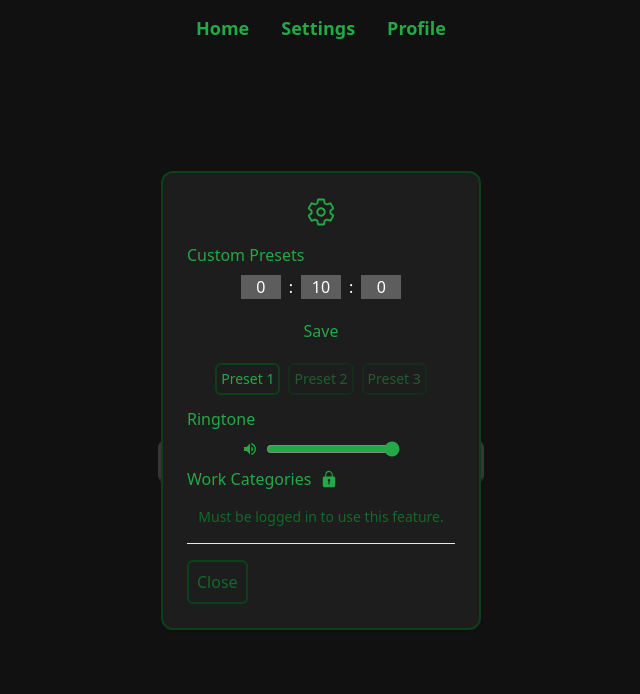
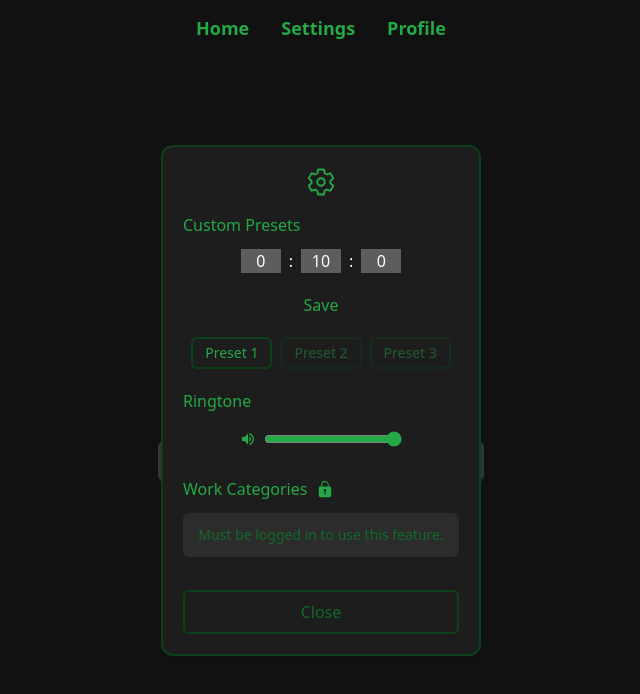
Before and after one commit to cat391/GrindMeter, a React (Vite) app in the folder grindmeter/: page / in a window 1280 px wide. Both pictures are taken after a click on the button "Settings". Shown: the top 694 px of the page, without its empty margins (319-959 px from the left). Built offline with nearby package versions, Linux system fonts and the light colour scheme; no server answers; the database is empty.

Commit message:
Styled category settings

```diff
--- a/grindmeter/src/components/AddCategoryField.jsx
+++ b/grindmeter/src/components/AddCategoryField.jsx
@@ -11,6 +11,7 @@ import {
   doc,
   arrayUnion,
 } from "firebase/firestore";
+import { IoIosAddCircleOutline } from "react-icons/io";
 
 export default function AddCategoryField() {
   const { categories, setCategories } = useCategoryContext();
@@ -58,17 +59,22 @@ export default function AddCategoryField() {
 
   return (
     <form onSubmit={handleSubmit}>
+      <div className="relative w-[200px]">
         <input
+          className="bg-customBlack-300 px-3 py-2 outline-none w-full text-sm text-white rounded-lg border-2 transition-colors duration-100 border-solid focus:border-[#70737c] border-[#494949] pr-10"
           type="text"
           id="addCategory"
-        name="addCategory"
           placeholder="Add Category"
           value={category}
           onChange={(e) => setCategory(e.target.value)}
-      ></input>
-      <button type="submit" className="text-white">
-        ADD
+        />
+        <button
+          type="submit"
+          className="absolute right-2 top-1/2 transform -translate-y-1/2 text-[#b7b7b7]"
+        >
+          <IoIosAddCircleOutline size={25} />
         </button>
+      </div>
     </form>
   );
 }
--- a/grindmeter/src/components/DeleteCategoryField.jsx
+++ b/grindmeter/src/components/DeleteCategoryField.jsx
@@ -9,6 +9,7 @@ import {
   getDocs,
   updateDoc,
 } from "firebase/firestore";
+import { FaRegTrashAlt } from "react-icons/fa";
 
 export default function DeleteCategoryField() {
   const { categories, setCategories } = useCategoryContext();
@@ -76,8 +77,12 @@ export default function DeleteCategoryField() {
   }, [categories]);
 
   return (
-    <div>
-      <select value={selectedValue} onChange={handleDropdownChange}>
+    <div className="flex items-center justify-center gap-2">
+      <select
+        className="bg-customBlack-300 px-3 py-2 outline-none w-32 text-sm text-white rounded-lg border-2 transition-colors duration-100 border-solid focus:border-[#70737c] border-[#494949] pr-10"
+        value={selectedValue}
+        onChange={handleDropdownChange}
+      >
         <option></option>
         {categories.slice(1).map((category, index) => (
           <option key={index} value={category}>
@@ -85,8 +90,11 @@ export default function DeleteCategoryField() {
           </option>
         ))}
       </select>
-      <button onClick={handleRemove} className="text-white">
-        REMOVE
+      <button
+        onClick={handleRemove}
+        className="text-[#b7b7b7] hover:text-[#ff4d4d] transition-colors duration-100"
+      >
+        <FaRegTrashAlt />
       </button>
     </div>
   );
--- a/grindmeter/src/components/ModifyCategoryField.jsx
+++ b/grindmeter/src/components/ModifyCategoryField.jsx
@@ -9,6 +9,7 @@ import {
   getDocs,
   updateDoc,
 } from "firebase/firestore";
+import { MdOutlineChangeCircle } from "react-icons/md";
 
 export function ModifyCategoryField() {
   const { categories, setCategories } = useCategoryContext();
@@ -87,8 +88,12 @@ export function ModifyCategoryField() {
 
   // Fix this so it handles the case if no categories are added yet
   return (
-    <div>
-      <select value={selectedValue} onChange={handleDropdownChange}>
+    <div className="flex flex-col items-center justify-center">
+      <select
+        className="bg-customBlack-300 m-2 px-3 py-1 outline-none w-30 text-sm text-white rounded-lg border-2 transition-colors duration-100 border-solid focus:border-[#70737c] border-[#494949] pr-10 appearance-none"
+        value={selectedValue}
+        onChange={handleDropdownChange}
+      >
         <option></option>
         {categories.slice(1).map((category, index) => (
           <option key={index} value={category}>
@@ -96,15 +101,19 @@ export function ModifyCategoryField() {
           </option>
         ))}
       </select>
-      <form onSubmit={handleSubmit}>
+      <form onSubmit={handleSubmit} className="relative">
         <input
+          className="bg-customBlack-300 px-3 py-2 outline-none w-52 text-sm text-white rounded-lg border-2 transition-colors duration-100 border-solid focus:border-[#70737c] border-[#494949] pr-12"
           type="text"
           placeholder="Modify Category"
           value={category}
           onChange={handleValueChange}
-        ></input>
-        <button type="submit" className="text-white">
-          MODIFY
+        />
+        <button
+          type="submit"
+          className="absolute right-2 top-1/2 transform -translate-y-1/2 text-[#b7b7b7]"
+        >
+          <MdOutlineChangeCircle size={25} />
         </button>
       </form>
     </div>
--- a/grindmeter/src/components/SettingsModal.jsx
+++ b/grindmeter/src/components/SettingsModal.jsx
@@ -31,110 +31,139 @@ function SettingsModal({ open, onClose }) {
       className={`fixed inset-0 flex justify-center items-center transition-colors ${
         open ? "visible bg-black/40" : "invisible"
       }`}
+      onClick={onClose}
     >
-      <div className="bg-customBlack-100 p-6 rounded-xl shadow-md border-2 border-customGreen-300 w-80">
-        <div className="flex justify-center mb-4 ">
+      <div
+        className="bg-customBlack-100 rounded-xl shadow-md border-2 border-customGreen-300 w-80 max-h-[90vh] flex flex-col"
+        onClick={(e) => e.stopPropagation()}
+      >
+        {/* Header */}
+        <div className="p-5 pb-2">
+          <div className="flex justify-center mb-2">
             <IoSettingsOutline size={30} className="text-customGreen-100" />
           </div>
+        </div>
 
-        <div className="space-y-4">
-          <div>
-            <h2 className="text-customGreen-100 block font-medium">
+        {/* Scrollable Content */}
+        <div className="flex-1 overflow-y-auto px-5 pb-2 custom-scrollbar">
+          <div className="space-y-5">
+            {/* Custom Presets Section */}
+            <section>
+              <h2 className="text-customGreen-100 font-medium mb-3">
                 Custom Presets
               </h2>
 
               <TimerInput />
 
-            <div className="flex justify-center gap-2 m-3">
+              <div className="flex justify-center gap-2 my-3">
+                {[0, 1, 2].map((index) => (
                   <button
-                id="0"
-                className={
-                  presets.indexOf(currentPreset) !== 0
-                    ? "border-2 border-customGreen-300 text-customGreen-100 text-sm p-1 rounded-md opacity-45 transition duration-100 ease-in-out transform hover:opacity-75"
-                    : "border-2 border-customGreen-300 text-customGreen-100 text-sm p-1 rounded-md opacity-100"
+                    key={index}
+                    id={index}
+                    className={`
+                      border-2 border-customGreen-300 text-customGreen-100 text-sm py-1 px-3 rounded-md
+                      transition duration-100 ease-in-out transform
+                      ${
+                        presets.indexOf(currentPreset) !== index
+                          ? "opacity-45 hover:opacity-75"
+                          : "opacity-100"
                       }
+                    `}
                     onClick={handleClick}
                   >
-                Preset 1
+                    Preset {index + 1}
                   </button>
-              <button
-                id="1"
-                className={
-                  presets.indexOf(currentPreset) !== 1
-                    ? "border-2 border-customGreen-300 text-customGreen-100 text-sm p-1 rounded-md opacity-45 transition duration-100 ease-in-out transform hover:opacity-75"
-                    : "border-2 border-customGreen-300 text-customGreen-100 text-sm p-1 rounded-md opacity-100"
-                }
-                onClick={handleClick}
-              >
-                Preset 2
-              </button>
-              <button
-                id="2"
-                className={
-                  presets.indexOf(currentPreset) !== 2
-                    ? "border-2 border-customGreen-300 text-customGreen-100 text-sm p-1 rounded-md opacity-45 transition duration-100 ease-in-out transform hover:opacity-75"
-                    : "border-2 border-customGreen-300 text-customGreen-100 text-sm p-1 rounded-md opacity-100"
-                }
-                onClick={handleClick}
-              >
-                Preset 3
-              </button>
+                ))}
               </div>
-            <h2 className="text-customGreen-100 block font-medium">Ringtone</h2>
+            </section>
+
+            {/* Ringtone Section */}
+            <section>
+              <h2 className="text-customGreen-100 font-medium mb-2">
+                Ringtone
+              </h2>
               <VolumeSlider />
+            </section>
 
-            <h2 className="text-customGreen-100 block font-medium h-10">
+            {/* Work Categories Section */}
+            <section>
+              <h2 className="text-customGreen-100 font-medium mb-3">
                 {user ? (
-                <p>Work Categories</p>
+                  "Work Categories"
                 ) : (
-                <>
                   <div className="flex items-center space-x-2">
                     <span>Work Categories</span>
                     <IoIosLock className="w-5 h-5" />
                   </div>
-                </>
                 )}
               </h2>
+
+              {user ? (
+                <div className="space-y-4">
                   <div>
-              {user ? (
-                <>
-                  <h3 className="text-customGreen-200 block font-medium text-sm ">
+                    <h3 className="text-customGreen-200 font-medium text-sm mb-2">
                       Add Category
                     </h3>
-                  <div>
+                    <div className="flex justify-center">
                       <AddCategoryField />
                     </div>
-                  <h3 className="text-customGreen-200 block font-medium text-sm opacity-70">
+                  </div>
+
+                  <div>
+                    <h3 className="text-customGreen-200 font-medium text-sm opacity-70 mb-2">
                       Modify Category
                     </h3>
                     <div>
                       <ModifyCategoryField />
                     </div>
-                  <h3 className="text-customGreen-200 block font-medium text-sm opacity-70">
+                  </div>
+
+                  <div>
+                    <h3 className="text-customGreen-200 font-medium text-sm opacity-70 mb-2">
                       Delete Category
-                  </h3>{" "}
+                    </h3>
                     <div>
                       <DeleteCategoryField />
                     </div>
-                </>
+                  </div>
+                </div>
               ) : (
+                <div className="bg-customBlack-200/50 p-3 rounded-md">
                   <p className="text-customGreen-200 text-center text-sm">
                     Must be logged in to use this feature.
                   </p>
+                </div>
               )}
-            </div>
+            </section>
           </div>
         </div>
 
-        <hr className="my-4"></hr>
+        {/* Fixed Footer */}
+        <div className="px-5 pb-5 pt-2 mt-auto">
+          <hr className="border-customGreen-300/20 mb-4" />
           <button
             onClick={handleClose}
-          className="border-2 border-customGreen-300 text-customGreen-200 p-2 rounded-md transition duration-300 ease-in-out transform hover:text-customGreen-100"
+            className="w-full border-2 border-customGreen-300 text-customGreen-200 p-2 rounded-md
+                     transition duration-300 ease-in-out transform hover:text-customGreen-100 hover:bg-customGreen-300/10"
           >
             Close
           </button>
         </div>
       </div>
+
+      <style jsx>{`
+        .custom-scrollbar::-webkit-scrollbar {
+          width: 6px;
+        }
+        .custom-scrollbar::-webkit-scrollbar-track {
+          background: transparent;
+        }
+        .custom-scrollbar::-webkit-scrollbar-thumb {
+          background-color: rgba(26, 95, 73, 0.5);
+          border-radius: 20px;
+        }
+      `}</style>
+    </div>
   );
 }
 
```
Lines whose indentation alone changed are shown as unchanged.
